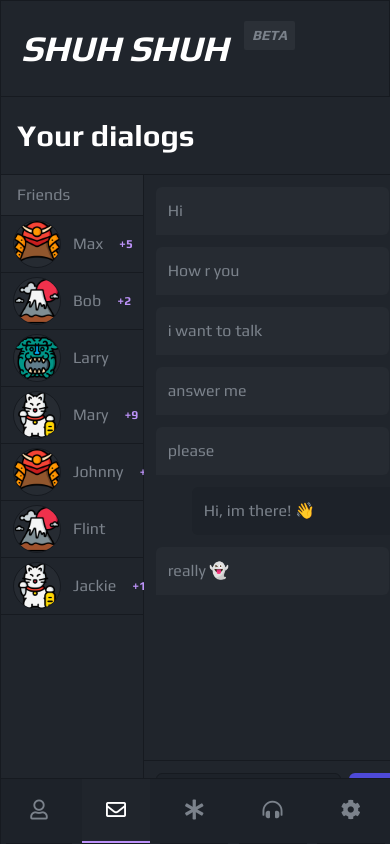
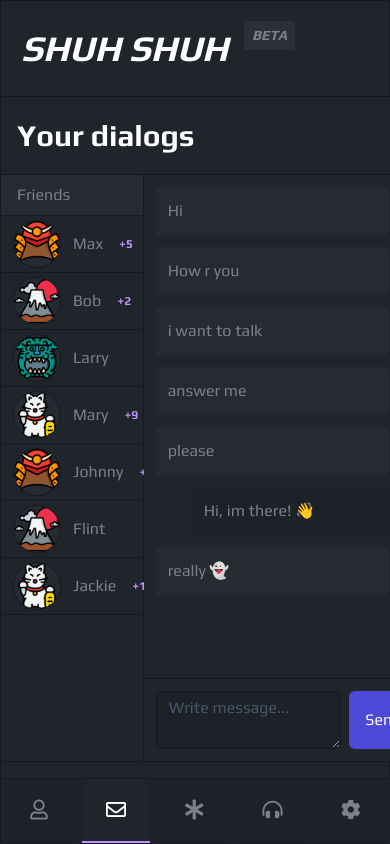
Before and after one commit to TimSeryakov/social-network-tw-ts, a React (Create React App) app: page /dialogs in a window 390 px wide. Shown: the top 844 px of the page. Built offline with nearby package versions, Linux system fonts and the light colour scheme.

Commit message:
MainMenu footer fix

```diff
--- a/src/components/Footer/Footer.tsx
+++ b/src/components/Footer/Footer.tsx
@@ -8,7 +8,7 @@ type FooterPropsType ={
 
 export function Footer(props: FooterPropsType) {
 
-  const footerStyle = `${parseBordersProps(props.borders)} sm:block hidden h-14 bg-theme-bg-primary text-center`
+  const footerStyle = `${parseBordersProps(props.borders)} h-14 bg-theme-bg-primary text-center`
 
 return (
     <footer className={footerStyle}>
```
